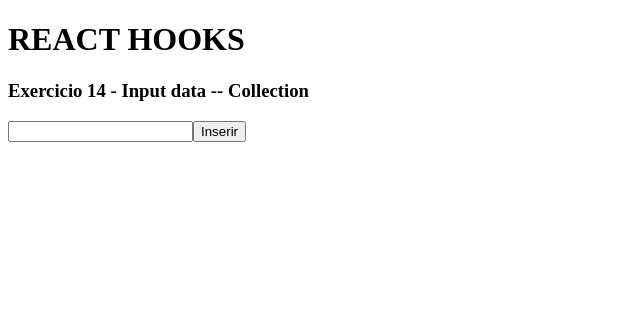
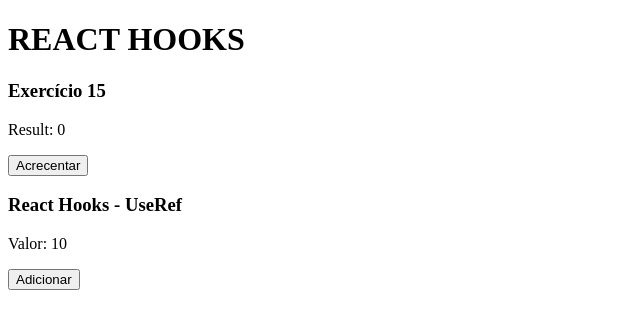
Before and after one commit to AlexFeitoza/react_next_hooks, a React (Vite) app: page / in a window 1280 px wide. Shown: the top 328 px of the page, without its empty margins (0-640 px from the left). Built offline with nearby package versions, Linux system fonts and the light colour scheme.

Commit message:
15_hooks

```diff
--- a/src/App.jsx
+++ b/src/App.jsx
@@ -6,7 +6,9 @@
 //import HookState08 from "./components/UseState_08"
 //import HookState10 from "./components/UseState_10"
 //import HookState11 from "./components/UseState_11"
-import HookState14 from "./components/UseState_14"
+//import HookState14 from "./components/UseState_14"
+import HookState15 from "./components/UseState_15"
+import HookRef16 from "./components/UseRef_16"
 
 const App = () => {
 
@@ -24,7 +26,9 @@
           {/*<HookState08 /> */}
           {/*<HookState10 /> */}
           {/*<HookState13 /> */}
-          <HookState14 />
+          {/*<HookState14 /> */}
+          <HookState15 />
+          <HookRef16 />
         </>
     )
 }
--- /dev/null
+++ b/src/components/UseRef_16.jsx
@@ -0,0 +1,23 @@
+import { useRef } from "react"
+
+const HookRef16 = () => {
+
+    const valor = useRef(10)
+
+
+
+    function incremento(){
+        valor.current = valor.current + 1
+        console.log(valor.current)
+    }
+
+    return(
+        <>
+            <h3>React Hooks - UseRef</h3>
+            <p>Valor: {valor.current}</p>
+            <button onClick={incremento}>Adicionar</button>
+        </>
+    )
+}
+
+export default HookRef16
--- /dev/null
+++ b/src/components/UseState_15.jsx
@@ -0,0 +1,23 @@
+import { useState } from "react"
+
+const HookState15 = () => {
+
+    const [count, setCount] = useState(0)
+
+    // Arrow function
+    const incremento = () => {
+        setCount(prevCount => prevCount + 1);
+    };
+
+    console.log('Component rendering')
+
+    return(
+        <>
+            <h3>Exercício 15</h3>
+            <p>Result: {count}</p>
+            <button onClick={incremento}> Acrecentar</button>
+        </>
+    )
+}
+
+export default HookState15
```
